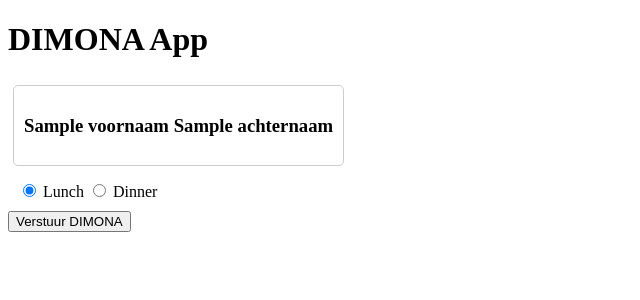
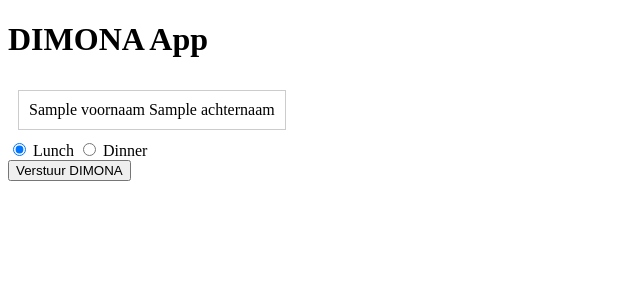
Before and after one commit to petitthai/dimona-app, a Flask app: template templates/index.html in a window 1280 px wide. Shown: the top 300 px of the page, without its empty margins (0-640 px from the left). Run offline with Flask 3, Linux system fonts and the light colour scheme; the template is opened without the code that fills it: most values are stand-ins (such as "Sample title", 1, 10 or a date in 2020).

Commit message:
Update index.html

```diff
--- a/templates/index.html
+++ b/templates/index.html
@@ -4,63 +4,37 @@
     <meta charset="UTF-8">
     <title>DIMONA App</title>
     <style>
-        .worker-tile {
-            display: inline-block;
-            border: 1px solid #ccc;
-            padding: 10px;
-            margin: 5px;
-            cursor: pointer;
-            text-align: center;
-            border-radius: 5px;
-            transition: background 0.2s;
+        .worker-tile { display:inline-block; margin:10px; padding:10px; border:1px solid #ccc; cursor:pointer; }
+        .selected { background-color:#cef; }
+    </style>
+    <script>
+        function selectWorker(tile, workerId) {
+            document.getElementById('selected_worker').value = workerId;
+            document.querySelectorAll('.worker-tile').forEach(el => el.classList.remove('selected'));
+            tile.classList.add('selected');
         }
-        .worker-tile.selected {
-            background-color: #d0f0c0;
-        }
-        .shift-option {
-            margin: 10px;
-        }
-    </style>
+    </script>
 </head>
 <body>
     <h1>DIMONA App</h1>
-    <form method="POST" action="/submit" id="dimonaForm">
-        <div id="workers-container">
+
+    <form action="/submit" method="post">
+        <input type="hidden" id="selected_worker" name="selected_worker">
+
+        <div>
             {% for worker in workers %}
-            <div class="worker-tile" data-id="{{ worker.id }}">
-                <h3>{{ worker.voornaam }} {{ worker.achternaam }}</h3>
+            <div class="worker-tile" onclick="selectWorker(this, '{{ worker.id }}')">
+                {{ worker.voornaam }} {{ worker.achternaam }}
             </div>
             {% endfor %}
         </div>
 
-        <div class="shift-option">
+        <div>
             <label><input type="radio" name="shift_type" value="lunch" checked> Lunch</label>
             <label><input type="radio" name="shift_type" value="dinner"> Dinner</label>
         </div>
 
-        <input type="hidden" name="selected_worker" id="selected_worker">
         <button type="submit">Verstuur DIMONA</button>
     </form>
-
-    <script>
-        const tiles = document.querySelectorAll('.worker-tile');
-        const hiddenInput = document.getElementById('selected_worker');
-
-        tiles.forEach(tile => {
-            tile.addEventListener('click', () => {
-                tiles.forEach(t => t.classList.remove('selected'));
-                tile.classList.add('selected');
-                hiddenInput.value = tile.dataset.id;
-            });
-        });
-
-        // Optioneel: waarschuwing als geen worker geselecteerd
-        document.getElementById('dimonaForm').addEventListener('submit', (e) => {
-            if (!hiddenInput.value) {
-                e.preventDefault();
-                alert("Selecteer een werknemer!");
-            }
-        });
-    </script>
 </body>
 </html>
```
